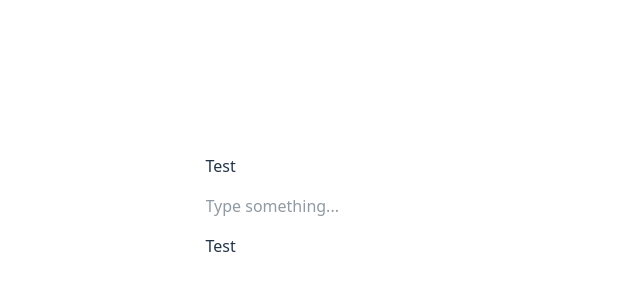
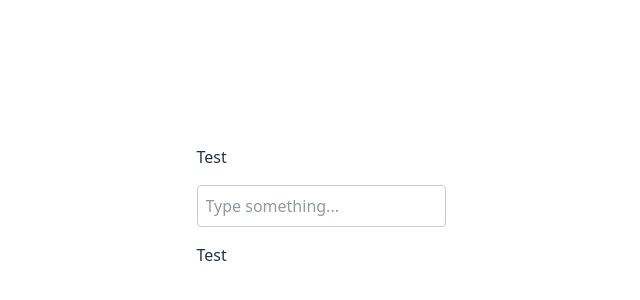
Before and after one commit to Soumyadip-cmd/beep-technical-assessment, a React (Vite) app: page / in a window 1280 px wide. Shown: the part 194-494 px from the top of the page, without its empty margins (319-959 px from the left). Built offline with nearby package versions, Linux system fonts and the light colour scheme.

Commit message:
Add debounced filtering

```diff
--- a/src/App.tsx
+++ b/src/App.tsx
@@ -19,7 +19,7 @@ function App() {
         }
         value={['apple']}
         multiple={true}
-        loading={false}
+        loading={true}
         disabled={false}
       />
     </>
--- a/src/autocomplete.css
+++ b/src/autocomplete.css
@@ -22,3 +22,39 @@
   justify-content: left;
   margin-top: 1rem;
 }
+
+.autocomplete-input-container {
+  position: relative;
+  display: flex;
+  align-items: center;
+}
+
+.autocomplete-input {
+  width: 100%;
+  padding: 0.5rem;
+  border: 1px solid #ccc;
+  border-radius: 4px;
+  font-size: 16px;
+}
+
+.autocomplete-input:focus {
+  border-color: #007bff;
+  outline: none;
+}
+
+.autocomplete-loading-spinner {
+  position: absolute;
+  right: 0.5rem;
+  width: 1rem;
+  height: 1rem;
+  border: 2px solid #ccc;
+  border-top-color: #333;
+  border-radius: 50%;
+  animation: spin 0.6s linear infinite;
+}
+
+@keyframes spin {
+  to {
+    transform: rotate(360deg);
+  }
+}
--- a/src/autocomplete.tsx
+++ b/src/autocomplete.tsx
@@ -1,4 +1,4 @@
-import React, { useState, useRef, forwardRef } from 'react';
+import React, { useState, useRef, forwardRef, useEffect } from 'react';
 import './autocomplete.css'
 import {
     useRole,
@@ -74,11 +74,33 @@ function Autocomplete<T extends string | object>({
     renderOption,
     value,
     } : AutocompleteProps<T>) {
-        const[isOpen, setIsOpen] = useState(false);
+        const [isOpen, setIsOpen] = useState(false);
         const [activeIndex, setActiveIndex] = useState<number | null>(null);
         const [selectedValues, setSelectedValues] = useState<T[]>([]);
         const [inputValue, setInputValue] = useState('');
+        const [filteredOptions, setFilteredOptions] = useState<T[]>(options);
+        const [loadingState, setLoadingState] = useState(false);
+        const debounceDelay = 1000; // milliseconds
 
+        useEffect(() => {
+          if (!loading) {
+            // No debounce needed
+            const result = filterOptions?.(options, { inputValue }) ?? options;
+            setFilteredOptions(result);
+            return;
+          }
+
+          setLoadingState(true);
+          const handler = setTimeout(() => {
+            const result = filterOptions?.(options, { inputValue }) ?? options;
+            setFilteredOptions(result);
+            setLoadingState(false);
+          }, debounceDelay);
+
+          return () => {
+            clearTimeout(handler); // Clean up if user types again quickly
+          };
+        }, [inputValue, options, filterOptions, loading]);
 
         const listRef = useRef<Array<HTMLElement | null>>([]);
 
@@ -118,22 +140,12 @@ function Autocomplete<T extends string | object>({
             setActiveIndex(0);
         }
 
-        const filteredOptions =
-          filterOptions?.(options, { inputValue }) ??
-          options.filter(option =>
-            (typeof option === 'string'
-              ? option
-              : JSON.stringify(option)
-            )
-              .toLowerCase()
-              .includes(inputValue.toLowerCase())
-          );
-
     return (
         <div className="autocomplete-container">
             <div className='autocomplete-label-container'>
                 {label && <label className="autocomplete-label">{label}</label>}
             </div>
+            <div className='autocomplete-input-container'>
               <input className='autocomplete-input'
                   {...getReferenceProps({
                       ref: refs.setReference,
@@ -149,6 +161,10 @@ function Autocomplete<T extends string | object>({
                       }
                   })}
               />
+              {loadingState &&(
+                <span className="autocomplete-loading-spinner" />
+                )}
+            </div>
             {isOpen && (
             <FloatingPortal>
             <FloatingFocusManager
```
Lines whose indentation alone changed are shown as unchanged.
